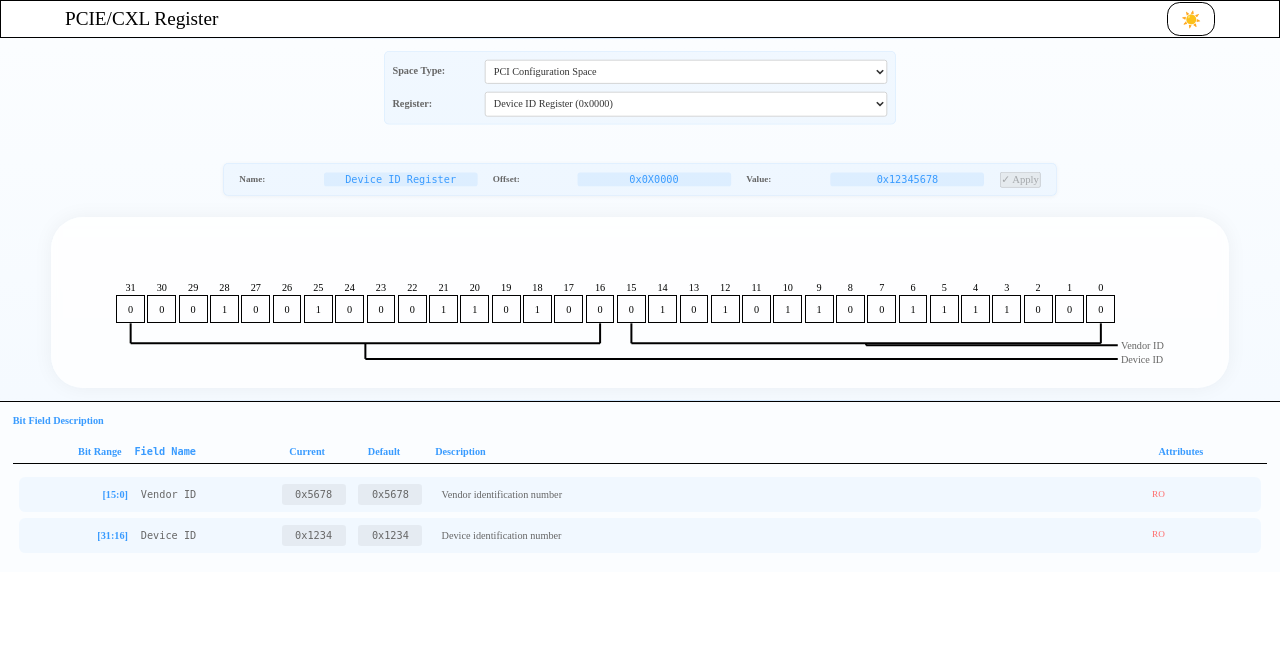
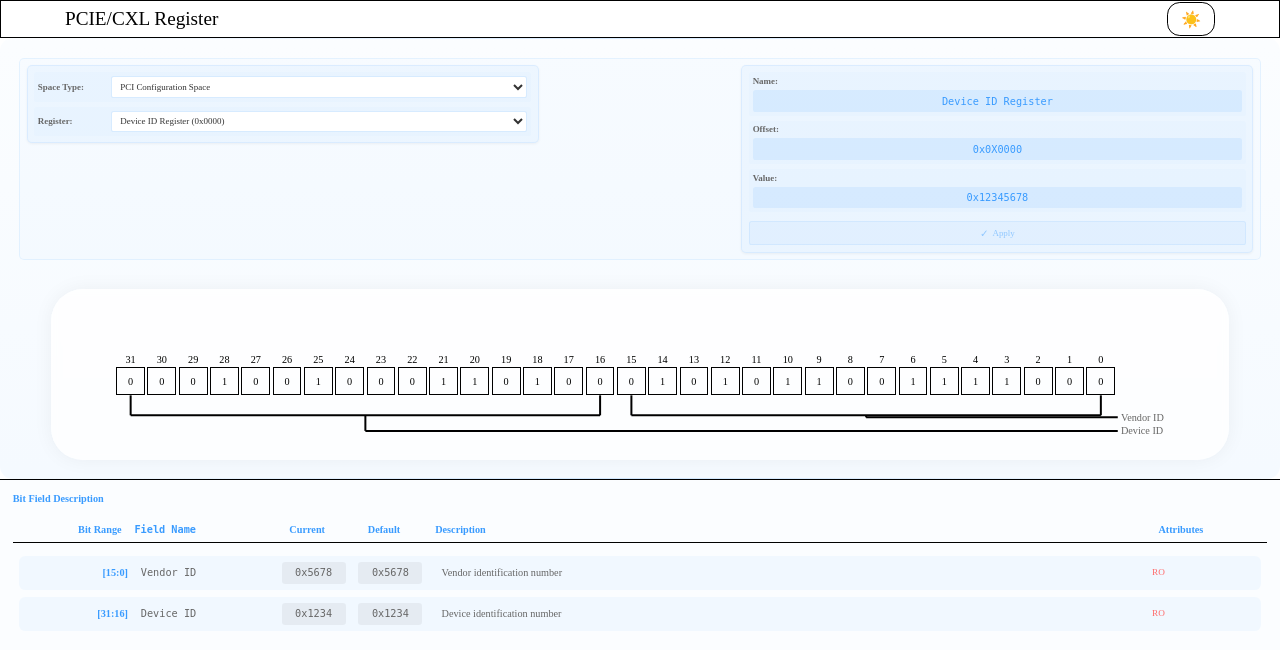
Before and after one commit to paperg/pcie_config_space_analysis, a Flask app: page / in a window 1280 px wide. Shown: the top 670 px of the page. Run offline with Flask 2, Linux system fonts and the light colour scheme.

Commit message:
perf: adjust layout of info and selector

```diff
--- a/templates/index.css
+++ b/templates/index.css
@@ -86,16 +86,15 @@ a:hover {
   -moz-user-select: none;
   -ms-user-select: none;
 }
+/* Up Box Component */
 .up-box {
   display: flex;
   flex-direction: column;
-  align-items: center;
-  gap: 0.2rem;
-  padding: 0.2rem;
-  min-height: fit-content;
+  gap: 0.3rem;
   width: 100%;
-  box-sizing: border-box;
+  padding: 0.3rem;
   background: linear-gradient(to bottom, rgba(57, 155, 255, 0.02), rgba(57, 155, 255, 0.05));
+  border-radius: 0.2rem;
   position: relative;
   overflow: hidden;
 }
@@ -506,55 +505,124 @@ body.dark-theme .bit-description-item .bit-description {
 body.dark-theme .bit-description-item .bit-attributes {
   color: #ff8080;
 }
+/* Register Controls Container */
+.register-controls {
+  display: flex;
+  flex-direction: row;
+  justify-content: space-between;
+  align-items: flex-start;
+  gap: 0.15rem;
+  width: 100%;
+  padding: 0.1rem;
+  margin-bottom: 0.15rem;
+  background: rgba(57, 155, 255, 0.02);
+  border-radius: 0.08rem;
+  border: 1px solid rgba(57, 155, 255, 0.1);
+}
+/* Register Selectors Component */
+.register-selectors {
+  flex: 1;
+  display: flex;
+  flex-direction: column;
+  gap: 0.08rem;
+  padding: 0.1rem;
+  background: rgba(57, 155, 255, 0.05);
+  border-radius: 0.08rem;
+  border: 1px solid rgba(57, 155, 255, 0.1);
+  box-shadow: 0 1px 3px rgba(0, 0, 0, 0.05);
+  min-width: 5rem;
+  max-width: 8rem;
+}
+.register-selectors .selector-item {
+  display: flex;
+  align-items: center;
+  gap: 0.15rem;
+  width: 100%;
+  padding: 0.06rem;
+  background: rgba(57, 155, 255, 0.02);
+  border-radius: 0.04rem;
+  transition: all 0.3s ease;
+}
+.register-selectors .selector-item:hover {
+  background: rgba(57, 155, 255, 0.05);
+}
+.register-selectors .selector-item label {
+  font-size: 0.14rem;
+  color: #666;
+  white-space: nowrap;
+  min-width: 1rem;
+  font-weight: bold;
+}
+.register-selectors .selector-item select {
+  flex: 1;
+  font-size: 0.14rem;
+  padding: 0.06rem;
+  border: 1px solid rgba(57, 155, 255, 0.2);
+  border-radius: 0.04rem;
+  background: white;
+  color: #333;
+  cursor: pointer;
+  transition: all 0.3s ease;
+}
+.register-selectors .selector-item select:hover {
+  border-color: rgba(57, 155, 255, 0.4);
+  background: rgba(57, 155, 255, 0.02);
+}
+.register-selectors .selector-item select:focus {
+  outline: none;
+  border-color: #399bff;
+  box-shadow: 0 0 0 1px rgba(57, 155, 255, 0.2);
+  background: rgba(57, 155, 255, 0.05);
+}
+.register-selectors .selector-item select option {
+  background: white;
+  color: #333;
+}
 /* Register Info Component */
 .register-info {
+  flex: 1;
   display: flex;
-  flex-direction: row;
-  justify-content: center;
-  align-items: center;
-  gap: 0.3rem;
-  padding: 0.15rem 0.3rem;
+  flex-direction: column;
+  gap: 0.08rem;
+  padding: 0.1rem;
   background: rgba(57, 155, 255, 0.05);
-  border-radius: 0.1rem;
+  border-radius: 0.08rem;
   border: 1px solid rgba(57, 155, 255, 0.1);
-  box-shadow: 0 1px 5px rgba(0, 0, 0, 0.05);
-  width: fit-content;
-  min-width: max-content;
-  font-size: 0.2rem;
-  transform: scale(0.8);
-  transform-origin: top center;
-  margin-top: -0.2rem;
-  /* Reduce gap with register-selectors */
+  box-shadow: 0 1px 3px rgba(0, 0, 0, 0.05);
+  min-width: 5rem;
+  max-width: 8rem;
 }
 .register-info .info-item {
   display: flex;
-  align-items: center;
-  gap: 0.15rem;
-  font-size: 0.2rem;
-  line-height: 1.1;
-  white-space: nowrap;
-  user-select: none;
+  flex-direction: column;
+  gap: 0.06rem;
+  padding: 0.06rem;
+  background: rgba(57, 155, 255, 0.02);
+  border-radius: 0.04rem;
+  transition: all 0.3s ease;
+}
+.register-info .info-item:hover {
+  background: rgba(57, 155, 255, 0.05);
 }
 .register-info .info-item .info-label {
-  min-width: 1.5rem;
+  font-size: 0.14rem;
   color: #666;
   font-weight: bold;
   user-select: none;
   -webkit-user-select: none;
   -moz-user-select: none;
   -ms-user-select: none;
-  font-size: 0.9em;
 }
 .register-info .info-item .info-value {
   font-family: monospace;
   color: #399bff;
-  padding: 0.02rem 0.15rem;
+  padding: 0.06rem;
   background: rgba(57, 155, 255, 0.1);
-  border-radius: 0.05rem;
+  border-radius: 0.04rem;
   transition: all 0.3s ease;
-  min-width: 3rem;
   text-align: center;
-  font-size: 0.2rem;
+  font-size: 0.16rem;
+  border: 1px solid transparent;
 }
 .register-info .info-item .info-value:hover {
   background: rgba(57, 155, 255, 0.15);
@@ -582,62 +649,86 @@ body.dark-theme .bit-description-item .bit-attributes {
   border-color: #ff4444;
   background: rgba(255, 68, 68, 0.1);
 }
-@keyframes valueUpdate {
-  0% {
-    background: rgba(57, 155, 255, 0.3);
-  }
-  100% {
-    background: rgba(57, 155, 255, 0.1);
-  }
-}
-/* Register Selectors Component */
-.register-selectors {
-  display: flex;
-  flex-direction: column;
-  gap: 0.15rem;
-  width: 100%;
-  max-width: 10rem;
-  padding: 0.15rem;
-  background: rgba(57, 155, 255, 0.05);
-  border-radius: 0.1rem;
-  border: 1px solid rgba(57, 155, 255, 0.1);
-  margin-bottom: 0.3rem;
-  transform: scale(0.8);
-  transform-origin: top center;
-}
-.register-selectors .selector-item {
+.register-info .modify-btn {
+  margin-top: 0.06rem;
+  padding: 0.08rem;
+  background: rgba(57, 155, 255, 0.1);
+  border: 1px solid rgba(57, 155, 255, 0.2);
+  border-radius: 0.04rem;
+  color: #399bff;
+  font-size: 0.14rem;
+  cursor: pointer;
+  transition: all 0.3s ease;
   display: flex;
   align-items: center;
-  gap: 0.3rem;
-  width: 100%;
+  justify-content: center;
+  gap: 0.06rem;
 }
-.register-selectors .selector-item label {
-  font-size: 0.2rem;
-  color: #666;
-  white-space: nowrap;
-  min-width: 1.5rem;
-  font-weight: bold;
+.register-info .modify-btn:hover {
+  background: rgba(57, 155, 255, 0.15);
+  border-color: rgba(57, 155, 255, 0.3);
+  transform: translateY(-0.01rem);
 }
-.register-selectors .selector-item select {
-  flex: 1;
-  font-size: 0.2rem;
-  padding: 0.1rem;
-  border: 1px solid #ccc;
-  border-radius: 0.05rem;
-  background: white;
-  color: #333;
-  cursor: pointer;
-  transition: all 0.3s ease;
+.register-info .modify-btn:active {
+  transform: translateY(0);
 }
-.register-selectors .selector-item select:focus {
-  outline: none;
-  border-color: #399bff;
-  box-shadow: 0 0 0 1px rgba(57, 155, 255, 0.2);
+.register-info .modify-btn.disabled {
+  opacity: 0.5;
+  cursor: not-allowed;
+  pointer-events: none;
 }
+.register-info .modify-btn .modify-icon {
+  font-size: 0.16rem;
+}
+body.dark-theme .up-box {
+  background: linear-gradient(to bottom, rgba(102, 179, 255, 0.02), rgba(102, 179, 255, 0.05));
+}
+body.dark-theme .up-box::before,
+body.dark-theme .up-box::after {
+  background: linear-gradient(to right, transparent, rgba(102, 179, 255, 0.2), transparent);
+}
+body.dark-theme .register-controls {
+  background: rgba(102, 179, 255, 0.02);
+  border-color: rgba(102, 179, 255, 0.1);
+}
+body.dark-theme .register-selectors,
 body.dark-theme .register-info {
   background: rgba(102, 179, 255, 0.05);
   border-color: rgba(102, 179, 255, 0.1);
   box-shadow: 0 2px 10px rgba(0, 0, 0, 0.2);
+}
+body.dark-theme .register-selectors .selector-item {
+  background: rgba(102, 179, 255, 0.02);
+}
+body.dark-theme .register-selectors .selector-item:hover {
+  background: rgba(102, 179, 255, 0.05);
+}
+body.dark-theme .register-selectors .selector-item label {
+  color: #ccc;
+}
+body.dark-theme .register-selectors .selector-item select {
+  background: #333;
+  border-color: rgba(102, 179, 255, 0.2);
+  color: #fff;
+}
+body.dark-theme .register-selectors .selector-item select:hover {
+  border-color: rgba(102, 179, 255, 0.4);
+  background: rgba(102, 179, 255, 0.05);
+}
+body.dark-theme .register-selectors .selector-item select:focus {
+  border-color: #66b3ff;
+  box-shadow: 0 0 0 1px rgba(102, 179, 255, 0.2);
+  background: rgba(102, 179, 255, 0.1);
+}
+body.dark-theme .register-selectors .selector-item select option {
+  background: #333;
+  color: #fff;
+}
+body.dark-theme .register-info .info-item {
+  background: rgba(102, 179, 255, 0.02);
+}
+body.dark-theme .register-info .info-item:hover {
+  background: rgba(102, 179, 255, 0.05);
 }
 body.dark-theme .register-info .info-item .info-label {
   color: #ccc;
--- a/templates/index.html
+++ b/templates/index.html
@@ -20,6 +20,7 @@
     </div>
     <!-- up box -->
     <div class="up-box">
+      <div class="register-controls">
         <div class="register-selectors">
           <div class="selector-item">
             <label>Space Type:</label>
@@ -48,7 +49,11 @@
           </div>
           <div class="info-item">
             <span class="info-label">Value:</span>
-          <span class="info-value" id="register-value-display">0x12345678</span>
+            <span
+              class="info-value register-value-display"
+              id="register-value-display"
+              >0x12345678</span
+            >
           </div>
           <button
             class="modify-btn"
@@ -58,6 +63,7 @@
             <span class="modify-icon">✓</span>
             <span class="modify-text">Apply</span>
           </button>
+        </div>
       </div>
       <!-- register all  -->
       <div class="register">
--- a/templates/index.less
+++ b/templates/index.less
@@ -111,16 +111,15 @@
   -ms-user-select: none;
 }
 
+/* Up Box Component */
 .up-box {
     display: flex;
     flex-direction: column;
-    align-items: center;
-    gap: 0.2rem;
-    padding: 0.2rem;
-    min-height: fit-content;
+    gap: 0.3rem;
     width: 100%;
-    box-sizing: border-box;
+    padding: 0.3rem;
     background: linear-gradient(to bottom, rgba(57, 155, 255, 0.02), rgba(57, 155, 255, 0.05));
+    border-radius: 0.2rem;
     position: relative;
     overflow: hidden;
 
@@ -639,67 +630,145 @@ body.dark-theme {
     }
 }
 
+/* Register Controls Container */
+.register-controls {
+    display: flex;
+    flex-direction: row;
+    justify-content: space-between;
+    align-items: flex-start;
+    gap: 0.15rem;
+    width: 100%;
+    padding: 0.1rem;
+    margin-bottom: 0.15rem;
+    background: rgba(57, 155, 255, 0.02);
+    border-radius: 0.08rem;
+    border: 1px solid rgba(57, 155, 255, 0.1);
+}
+
+/* Register Selectors Component */
+.register-selectors {
+    flex: 1;
+    display: flex;
+    flex-direction: column;
+    gap: 0.08rem;
+    padding: 0.1rem;
+    background: rgba(57, 155, 255, 0.05);
+    border-radius: 0.08rem;
+    border: 1px solid rgba(57, 155, 255, 0.1);
+    box-shadow: 0 1px 3px rgba(0, 0, 0, 0.05);
+    min-width: 5rem;
+    max-width: 8rem;
+
+    .selector-item {
+        display: flex;
+        align-items: center;
+        gap: 0.15rem;
+        width: 100%;
+        padding: 0.06rem;
+        background: rgba(57, 155, 255, 0.02);
+        border-radius: 0.04rem;
+        transition: all 0.3s ease;
+
+        &:hover {
+            background: rgba(57, 155, 255, 0.05);
+        }
+
+        label {
+            font-size: 0.14rem;
+            color: #666;
+            white-space: nowrap;
+            min-width: 1rem;
+            font-weight: bold;
+        }
+
+        select {
+            flex: 1;
+            font-size: 0.14rem;
+            padding: 0.06rem;
+            border: 1px solid rgba(57, 155, 255, 0.2);
+            border-radius: 0.04rem;
+            background: white;
+            color: #333;
+            cursor: pointer;
+            transition: all 0.3s ease;
+
+            &:hover {
+                border-color: rgba(57, 155, 255, 0.4);
+                background: rgba(57, 155, 255, 0.02);
+            }
+
+            &:focus {
+                outline: none;
+                border-color: #399bff;
+                box-shadow: 0 0 0 1px rgba(57, 155, 255, 0.2);
+                background: rgba(57, 155, 255, 0.05);
+            }
+
+            option {
+                background: white;
+                color: #333;
+            }
+        }
+    }
+}
+
 /* Register Info Component */
 .register-info {
+    flex: 1;
     display: flex;
-    flex-direction: row;
-    justify-content: center;
-    align-items: center;
-    gap: 0.3rem;
-    padding: 0.15rem 0.3rem;
+    flex-direction: column;
+    gap: 0.08rem;
+    padding: 0.1rem;
     background: rgba(57, 155, 255, 0.05);
-    border-radius: 0.1rem;
+    border-radius: 0.08rem;
     border: 1px solid rgba(57, 155, 255, 0.1);
-    box-shadow: 0 1px 5px rgba(0, 0, 0, 0.05);
-    width: fit-content;
-    min-width: max-content;
-    font-size: 0.2rem;
-    transform: scale(0.8);
-    transform-origin: top center;
-    margin-top: -0.2rem;  /* Reduce gap with register-selectors */
+    box-shadow: 0 1px 3px rgba(0, 0, 0, 0.05);
+    min-width: 5rem;
+    max-width: 8rem;
 
     .info-item {
         display: flex;
-        align-items: center;
-        gap: 0.15rem;
-        font-size: 0.2rem;
-        line-height: 1.1;
-        white-space: nowrap;
-        user-select: none;
+        flex-direction: column;
+        gap: 0.06rem;
+        padding: 0.06rem;
+        background: rgba(57, 155, 255, 0.02);
+        border-radius: 0.04rem;
+        transition: all 0.3s ease;
+
+        &:hover {
+            background: rgba(57, 155, 255, 0.05);
+        }
 
         .info-label {
-            min-width: 1.5rem;
+            font-size: 0.14rem;
             color: #666;
             font-weight: bold;
             user-select: none;
             -webkit-user-select: none;
             -moz-user-select: none;
             -ms-user-select: none;
-            font-size: 0.9em;
         }
 
         .info-value {
             font-family: monospace;
             color: #399bff;
-            padding: 0.02rem 0.15rem;
+            padding: 0.06rem;
             background: rgba(57, 155, 255, 0.1);
-            border-radius: 0.05rem;
+            border-radius: 0.04rem;
             transition: all 0.3s ease;
-            min-width: 3rem;
             text-align: center;
-            font-size: 0.2rem;
+            font-size: 0.16rem;
+            border: 1px solid transparent;
 
             &:hover {
                 background: rgba(57, 155, 255, 0.15);
                 transform: translateY(-0.01rem);
             }
 
-            // 可编辑的值显示
             &.register-value-display {
                 cursor: text;
                 border: 1px solid transparent;
                 outline: none;
-                transition: all 0.3s ease;
 
                 &:hover {
                     background: rgba(57, 155, 255, 0.15);
@@ -725,75 +792,110 @@ body.dark-theme {
             }
         }
     }
-}
 
-// 值更新动画
-@keyframes valueUpdate {
-    0% {
-        background: rgba(57, 155, 255, 0.3);
-    }
-    100% {
+    .modify-btn {
+        margin-top: 0.06rem;
+        padding: 0.08rem;
         background: rgba(57, 155, 255, 0.1);
-    }
-}
-
-/* Register Selectors Component */
-.register-selectors {
-    display: flex;
-    flex-direction: column;
-    gap: 0.15rem;
-    width: 100%;
-    max-width: 10rem;
-    padding: 0.15rem;
-    background: rgba(57, 155, 255, 0.05);
-    border-radius: 0.1rem;
-    border: 1px solid rgba(57, 155, 255, 0.1);
-    margin-bottom: 0.3rem;
-    transform: scale(0.8);
-    transform-origin: top center;
-
-    .selector-item {
+        border: 1px solid rgba(57, 155, 255, 0.2);
+        border-radius: 0.04rem;
+        color: #399bff;
+        font-size: 0.14rem;
+        cursor: pointer;
+        transition: all 0.3s ease;
         display: flex;
         align-items: center;
-        gap: 0.3rem;
-        width: 100%;
+        justify-content: center;
+        gap: 0.06rem;
 
-        label {
-            font-size: 0.2rem;
-            color: #666;
-            white-space: nowrap;
-            min-width: 1.5rem;
-            font-weight: bold;
+        &:hover {
+            background: rgba(57, 155, 255, 0.15);
+            border-color: rgba(57, 155, 255, 0.3);
+            transform: translateY(-0.01rem);
         }
 
-        select {
-            flex: 1;
-            font-size: 0.2rem;
-            padding: 0.1rem;
-            border: 1px solid #ccc;
-            border-radius: 0.05rem;
-            background: white;
-            color: #333;
-            cursor: pointer;
-            transition: all 0.3s ease;
+        &:active {
+            transform: translateY(0);
+        }
 
-            &:focus {
-                outline: none;
-                border-color: #399bff;
-                box-shadow: 0 0 0 1px rgba(57, 155, 255, 0.2);
-            }
+        &.disabled {
+            opacity: 0.5;
+            cursor: not-allowed;
+            pointer-events: none;
+        }
+
+        .modify-icon {
+            font-size: 0.16rem;
         }
     }
 }
 
 // Dark theme styles
 body.dark-theme {
-    .register-info {
+    .up-box {
+        background: linear-gradient(to bottom, rgba(102, 179, 255, 0.02), rgba(102, 179, 255, 0.05));
+
+        &::before,
+        &::after {
+            background: linear-gradient(to right, transparent, rgba(102, 179, 255, 0.2), transparent);
+        }
+    }
+
+    .register-controls {
+        background: rgba(102, 179, 255, 0.02);
+        border-color: rgba(102, 179, 255, 0.1);
+    }
+
+    .register-selectors, .register-info {
         background: rgba(102, 179, 255, 0.05);
         border-color: rgba(102, 179, 255, 0.1);
         box-shadow: 0 2px 10px rgba(0, 0, 0, 0.2);
+    }
 
+    .register-selectors {
+        .selector-item {
+            background: rgba(102, 179, 255, 0.02);
+
+            &:hover {
+                background: rgba(102, 179, 255, 0.05);
+            }
+
+            label {
+                color: #ccc;
+            }
+
+            select {
+                background: #333;
+                border-color: rgba(102, 179, 255, 0.2);
+                color: #fff;
+
+                &:hover {
+                    border-color: rgba(102, 179, 255, 0.4);
+                    background: rgba(102, 179, 255, 0.05);
+                }
+
+                &:focus {
+                    border-color: #66b3ff;
+                    box-shadow: 0 0 0 1px rgba(102, 179, 255, 0.2);
+                    background: rgba(102, 179, 255, 0.1);
+                }
+
+                option {
+                    background: #333;
+                    color: #fff;
+                }
+            }
+        }
+    }
+
+    .register-info {
         .info-item {
+            background: rgba(102, 179, 255, 0.02);
+
+            &:hover {
+                background: rgba(102, 179, 255, 0.05);
+            }
+
             .info-label {
                 color: #ccc;
             }
```
Also changed, not shown: other parts of templates/index.css (+14 -14 lines), other parts of templates/index.less (+19 -30 lines). Lines whose indentation alone changed are shown as unchanged.
